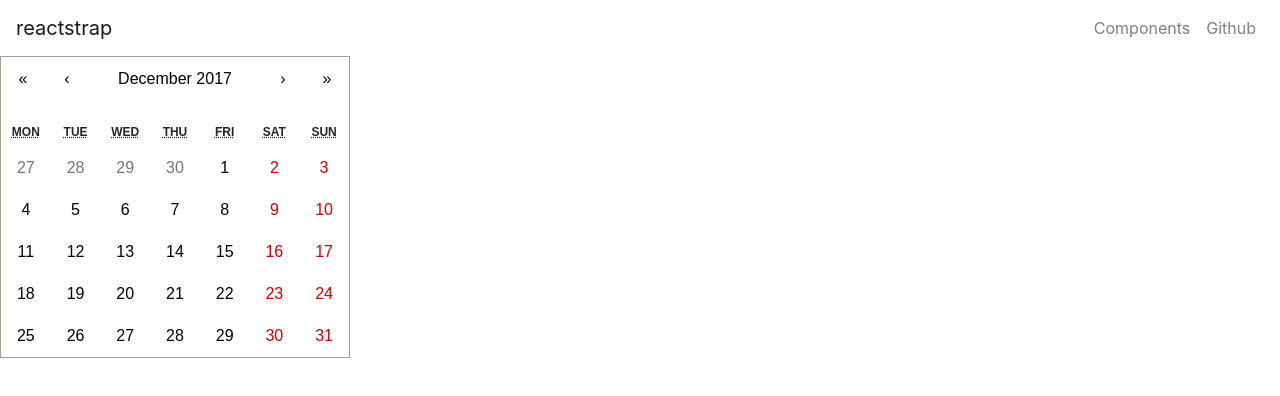
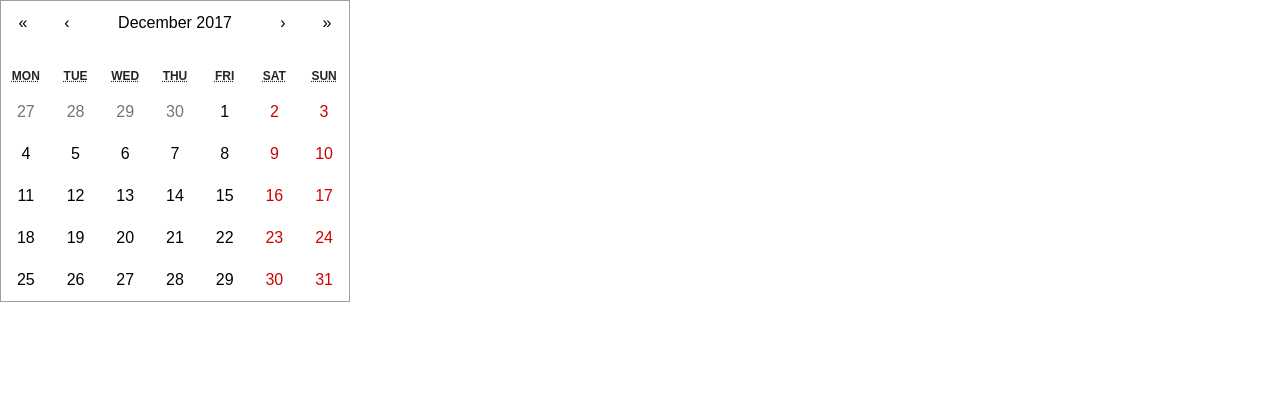
Before and after one commit to YiChunHung/Borrow_sys, a React app: page / in a window 1280 px wide. Shown: the top 396 px of the page. Built offline with nearby package versions, Linux system fonts and the light colour scheme; the HTML template or start-up script is replaced by a standard one.

Commit message:
choose day

```diff
--- /dev/null
+++ b/src/components/Calendar.css
@@ -0,0 +1,9 @@
+.Calendar {
+	float: right;
+	background-color: blue;
+
+}
+
+.Calendar.onChange{
+	background-color: : yellow;
+}
--- a/src/components/Calendar.jsx
+++ b/src/components/Calendar.jsx
@@ -1,15 +1,28 @@
 import React from 'react';
 import Calendar from 'react-calendar';
 
-class MineCalendar extends React.Component {
-  state = {
-    date: new Date(),
+export default class MyCalendar extends React.Component {
+  constructor(props) {
+    super(props);
+    this.state = {
+      date: new Date(),
+      choose: new Date()
+    };
+  }
+
+  onChange(date){
+    this.setState({
+      date: date.getDate()
+    });
   }
 
   render() {
     return (
       <div>
-        <Calendar onChange={this.state.date} />
+        <Calendar
+          onChange={this.onChange}
+          onClickDay={this.onClickDay}
+        />
       </div>
     );
   }
--- a/src/components/Main.css
+++ b/src/components/Main.css
@@ -1,4 +1,4 @@
 .main {
-    color: blue;
-    text-align: center;
+	color: blue;
+	text-align: center;
 }
--- a/src/components/Main.jsx
+++ b/src/components/Main.jsx
@@ -1,7 +1,6 @@
 import React from 'react';
 import { Collapse, Navbar, NavbarToggler, NavbarBrand, Nav, NavItem, NavLink } from 'reactstrap';
-import MineCalendar from 'components/Calendar.jsx';
-import Calendar from 'react-calendar';
+import MyCalendar from 'components/Calendar.jsx';
 
 export default class Main extends React.Component {
   constructor(props) {
@@ -9,33 +8,29 @@ export default class Main extends React.Component {
 
     this.toggle = this.toggle.bind(this);
     this.state = {
-      isOpen: false
+      isOpen: false,
+      click: new Date()
     };
   }
+
   toggle() {
     this.setState({
       isOpen: !this.state.isOpen
     });
   }
 
+  onClickDay(choose){
+  	this.setState({
+  	  click: choose
+  	});
+  }
+
   render() {
     return (
       <div>
-        <Navbar color="faded" light expand="md">
-          <NavbarBrand href="/">reactstrap</NavbarBrand>
-          <NavbarToggler onClick={this.toggle} />
-          <Collapse isOpen={this.state.isOpen} navbar>
-            <Nav className="ml-auto" navbar>
-              <NavItem>
-                <NavLink href="/components/">Components</NavLink>
-              </NavItem>
-              <NavItem>
-                <NavLink href="https://github.com/reactstrap/reactstrap">Github</NavLink>
-              </NavItem>
-            </Nav>
-          </Collapse>
-        </Navbar>
-        <Calendar />
+      	<MyCalendar
+      	   onClick={this.onClickDay}
+      	/>
       </div>
     );
   }
```
Also changed, not shown: 2 other files (tests, documents, lock files or other folders).
